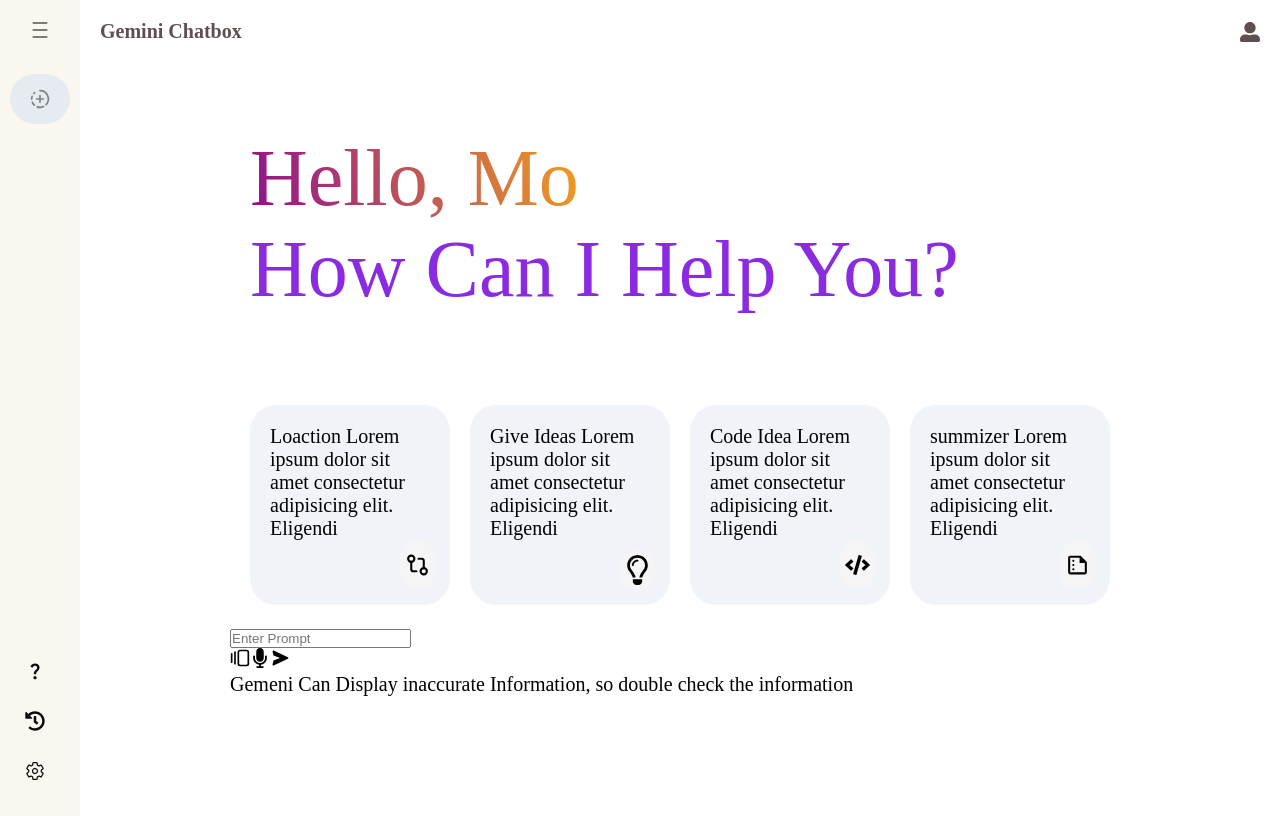
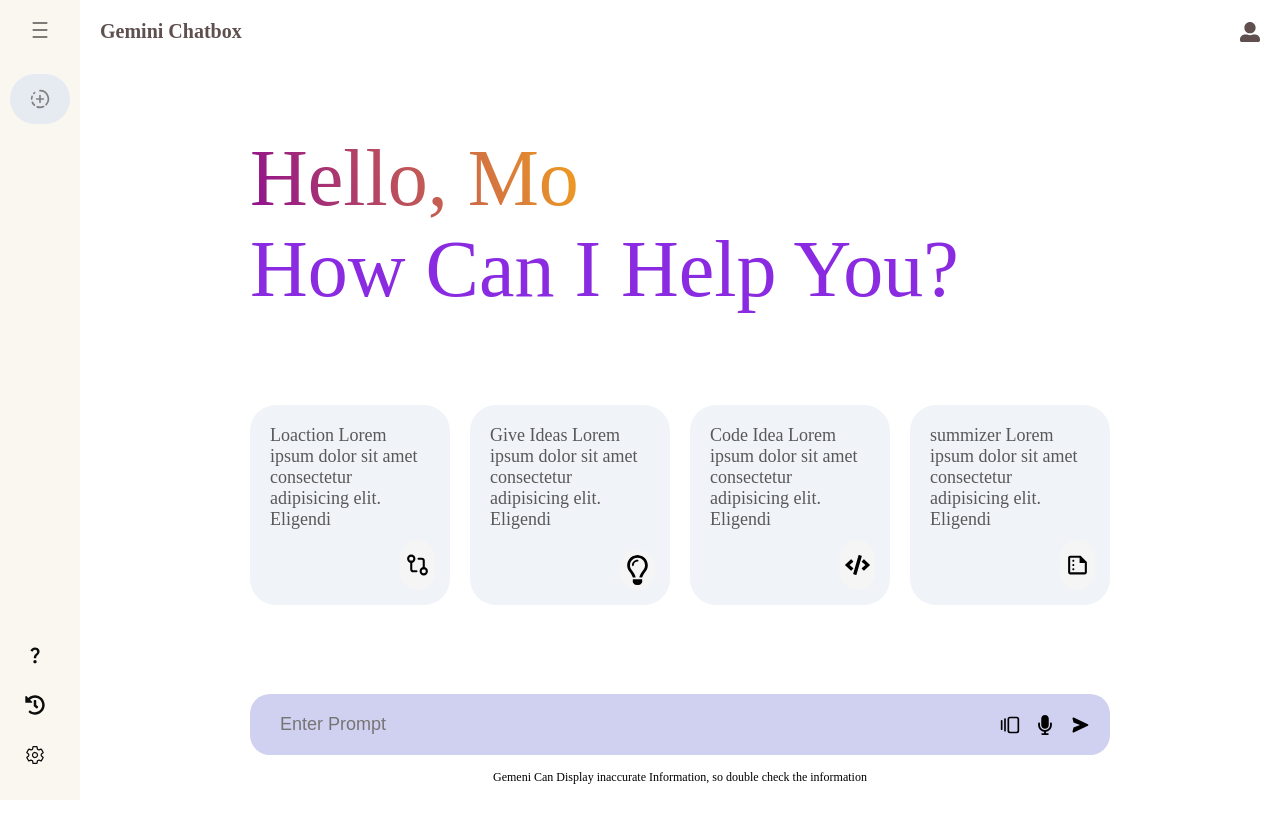
Before and after one commit to MohammedKarkoosh/GeminiClone, a React (Vite) app: page / in a window 1280 px wide. Built offline with nearby package versions, Linux system fonts and the light colour scheme.

Commit message:
Slightly altered the cards, and stylized the search box

```diff
--- a/src/Components/Main/Main.css
+++ b/src/Components/Main/Main.css
@@ -58,3 +58,58 @@
     bottom: 15px;
     right: 15px;
 }
+
+.main .prompt-card p{
+    color: #585858;
+    font-size: 18px;
+}
+
+.main .prompt-card:hover{
+    background-color: #d0d0f0;
+}
+
+.main-footer{
+
+    position: absolute;
+    bottom: 0;
+    width: 100%;
+    padding: 0px 20px;
+    margin: auto;
+    max-width: 900px;
+
+}
+
+.search-box{
+    display: flex;
+    align-items: center;
+    justify-content: space-between;
+    gap: 10px;
+    background-color: #d0d0f0;
+    padding: 10px 20px;
+    border-radius: 20px;
+}
+
+.search-box .search-icons{
+    gap: 15px;
+    display: flex;
+    align-items: center;
+    cursor: pointer;
+}
+
+.search-box input{
+    flex: 1;
+    border: none;
+    background: transparent;
+    padding: 10px;
+    outline: none;
+    font-size: 18px;
+
+}
+
+.footer-infor{
+    font-size: 12px;
+    font-weight: 500;
+    margin: 15px auto;
+    text-align: center;
+
+}
```
